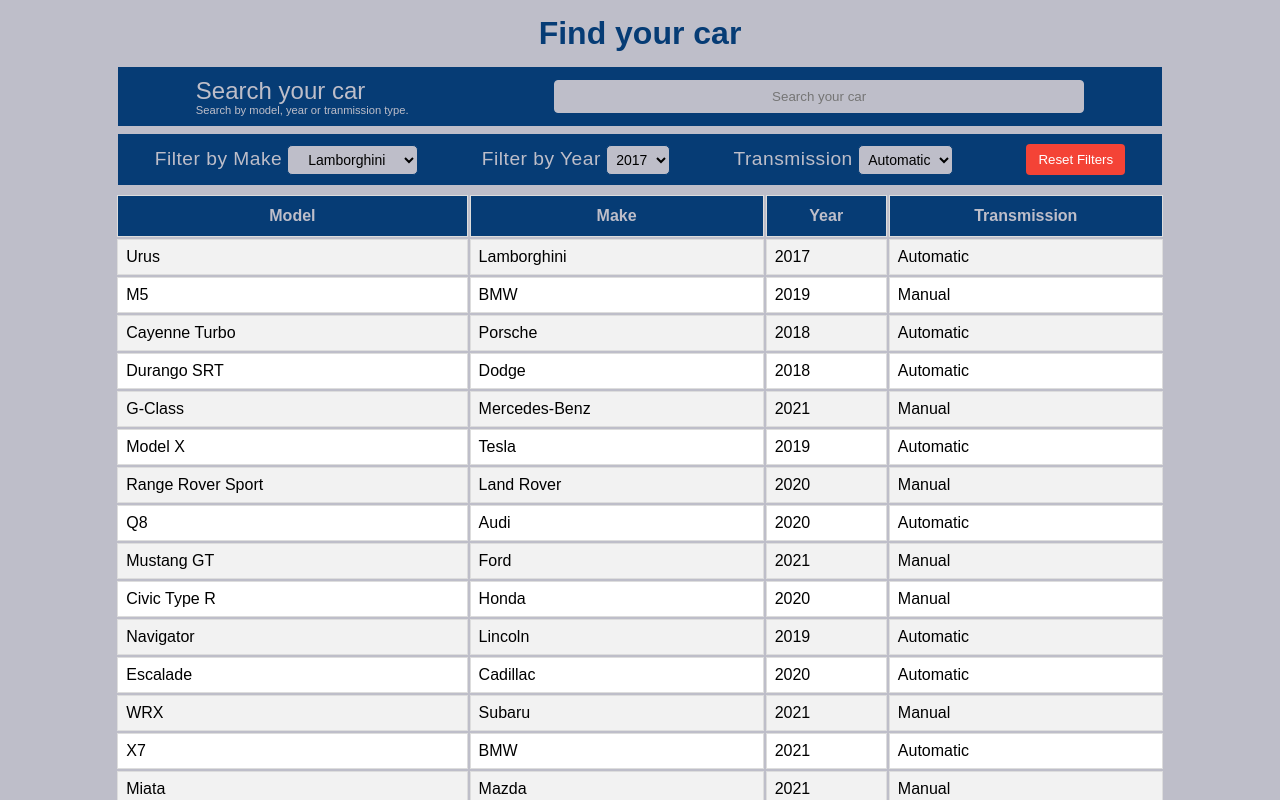
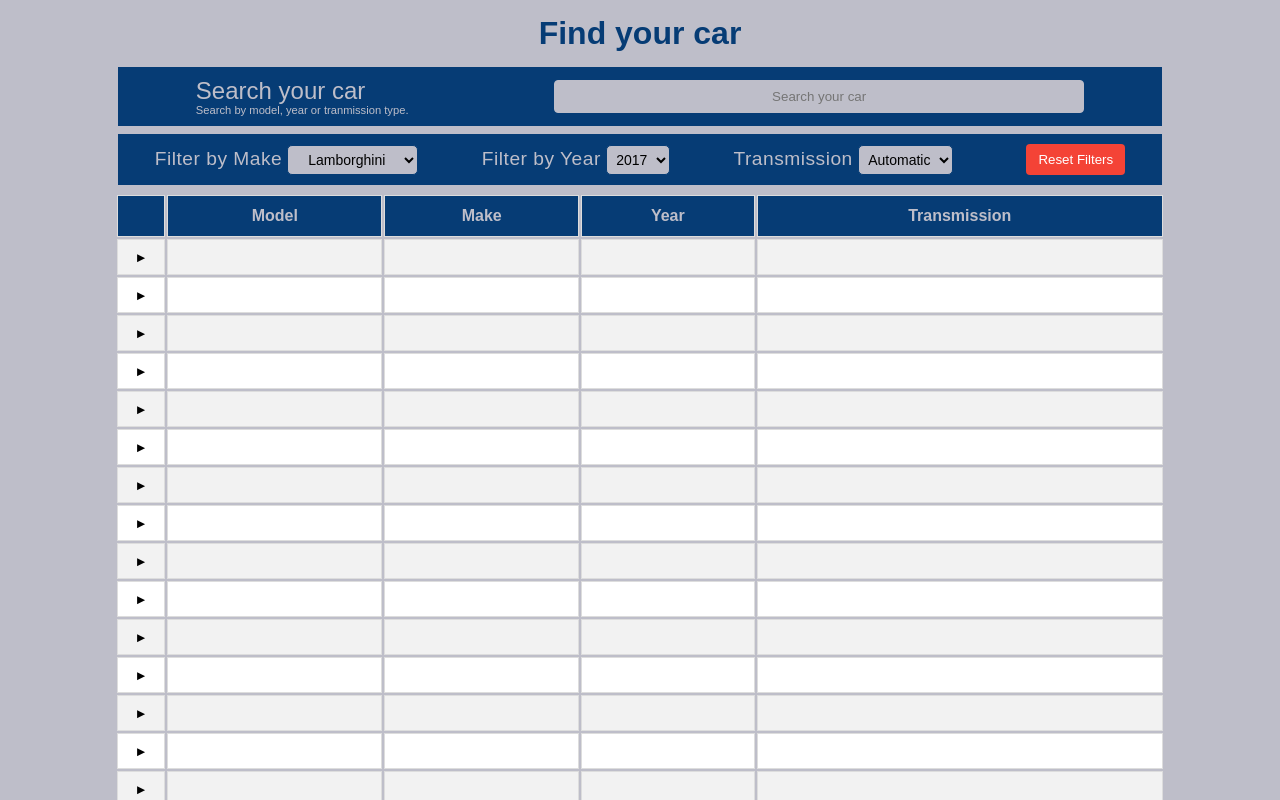
Before and after one commit to AdrianaAC/nearshore-assesment, a React (Create React App) app: page / in a window 1280 px wide. Shown: the top 800 px of the page. Built offline with nearby package versions, Linux system fonts and the light colour scheme; a web font is replaced by a local one.

Commit message:
collapsing rows. Optioning on not having collapse collumns

```diff
--- a/src/App.css
+++ b/src/App.css
@@ -80,7 +80,6 @@
   font-size: 1.5em;
   margin: 0;
   color: rgb(190, 190, 201);
-
 }
 
 .searchSubTitle {
@@ -88,6 +87,18 @@
   line-height: 1;
   margin: 0;
   color: rgb(190, 190, 201);
+}
+
+th:not(.collapse-icon),
+td::not(.collapse-icon) {
+  width: 100px;
+}
+
+.expandCol {
+  width: 30px;
+  white-space: nowrap;
+  overflow: hidden;
+  text-align: center;
 }
 
 .searchContainer input {
@@ -98,7 +109,7 @@
   background-color: rgb(190, 190, 201);
   font-family: "Agdasima", sans-serif;
   text-align: center;
-  width: 50%
+  width: 50%;
 }
 
 .filterDropdownContainer label {
@@ -120,7 +131,7 @@
 }
 
 .resetButton:hover {
-  background-color: #d32f2f;   /* Darker shade on hover */
+  background-color: #d32f2f; /* Darker shade on hover */
 }
 
 .styleToggle {
@@ -155,7 +166,6 @@
   background-color: rgb(190, 190, 201);
 }
 
-
 .tableHead {
   font-size: 1em;
   margin: 0;
--- a/src/dataTable.tsx
+++ b/src/dataTable.tsx
@@ -7,6 +7,7 @@
 
 const DataTable: React.FC<DataTableProps> = ({ data }) => {
   const [tableStyle, setTableStyle] = useState("zebra");
+  const [expandedRows, setExpandedRows] = useState<number[]>([]);
 
   const toggleTableStyle = () => {
     setTableStyle((prevStyle) =>
@@ -14,11 +15,21 @@
     );
   };
 
+  const toggleRow = (index: number) => {
+    setExpandedRows((prev) => {
+      if (prev.includes(index)) {
+        return prev.filter((rowIndex) => rowIndex !== index);
+      } else {
+        return [...prev, index];
+      }
+    });
+  };
   return (
     <div className="table-container">
       <table className={tableStyle}>
         <thead className="tableHead">
           <tr>
+            <th className="expandCol"></th>
             <th>Model</th>
             <th>Make</th>
             <th>Year</th>
@@ -26,22 +37,43 @@
           </tr>
         </thead>
         <tbody>
-          {data.map((row: any, index: number) => (
-            <tr key={index}>
-              <td>{row.model}</td>
-              <td>{row.make}</td>
-              <td>{row.year}</td>
-              <td>{row.transmission}</td>
-            </tr>
-          ))}
+          {data.map((row: any, index: number) => {
+            const isExpanded = expandedRows.includes(index);
+            return (
+              <React.Fragment key={index}>
+                <tr>
+                  <td>
+                    <button
+                      onClick={() => toggleRow(index)}
+                      style={{
+                        background: "transparent",
+                        border: "none",
+                        cursor: "pointer",
+                        color: "black",
+                      }}
+                      className="expandCol"
+                    >
+                      {isExpanded ? "▼" : "►"}
+                    </button>
+                  </td>
+                  <td>{isExpanded ? row.model : ""}</td>
+                  <td>{isExpanded ? row.make : ""}</td>
+                  <td>{isExpanded ? row.year : ""}</td>
+                  <td>{isExpanded ? row.transmission : ""}</td>
+                </tr>
+              </React.Fragment>
+            );
+          })}
         </tbody>
       </table>
 
       <button className="styleToggle" onClick={toggleTableStyle}>
         Toggle Table Style
       </button>
+
     </div>
   );
 };
 
+
 export default DataTable;
```
